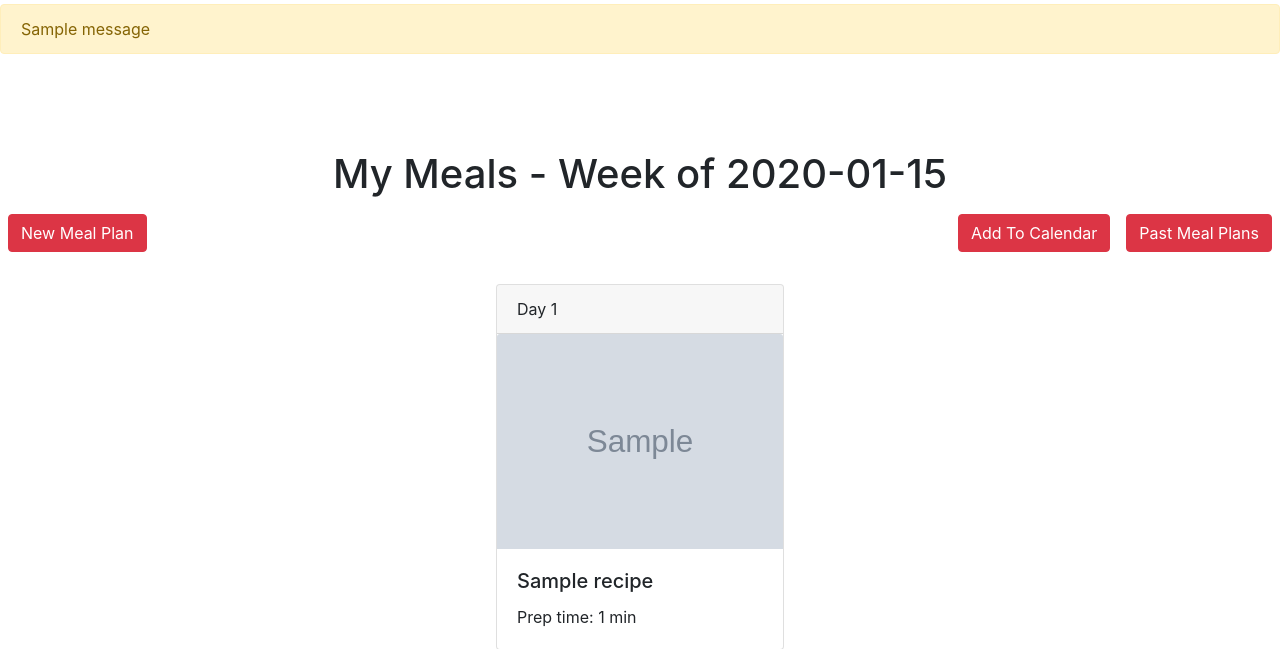
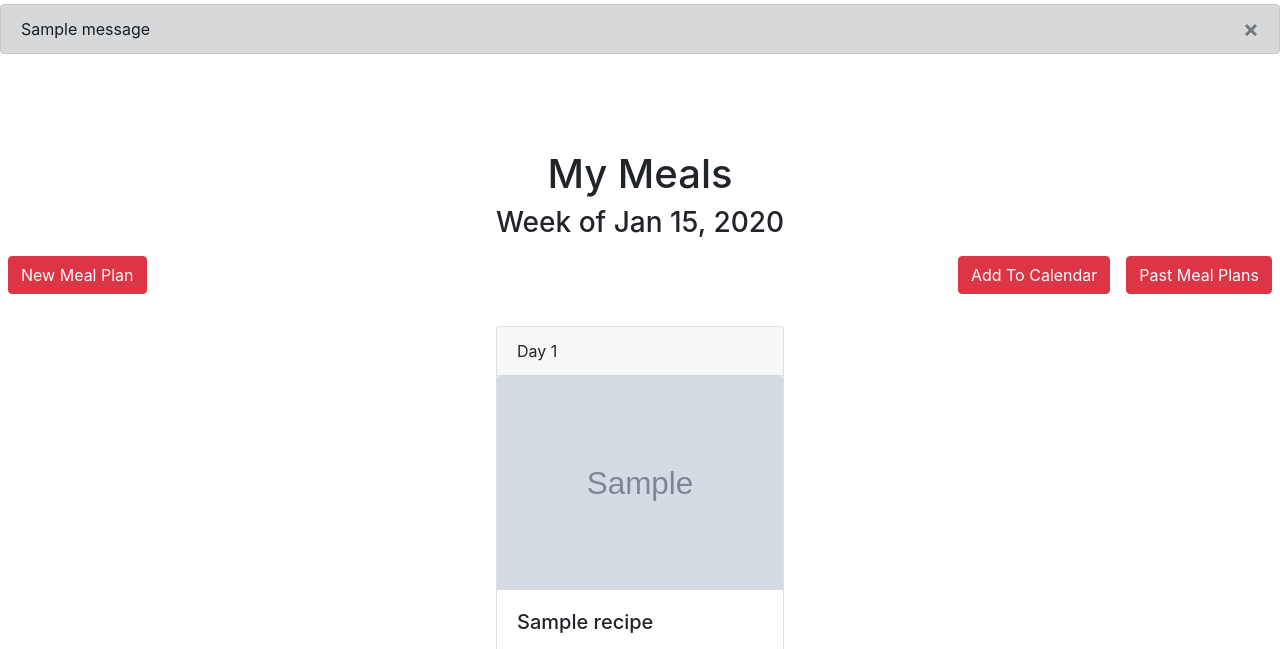
Before and after one commit to njgupta23/MealHub, a Flask app: a page that uses templates/base.html in a window 1280 px wide. Shown: the part 56-705 px from the top of the page. Run offline with Flask 2, Linux system fonts and the light colour scheme; the visitor is signed in with stand-in values (Sample User, id 1); tables that the repository leaves empty hold one stand-in row (values such as "Sample post"); grey boxes marked "Sample" are stand-in pictures; one stand-in notice (Sample message) is shown; some libraries are stand-ins or nearby versions.

Commit message:
added date formatting to my meals page

```diff
--- a/server.py
+++ b/server.py
@@ -446,15 +446,16 @@ def check_for_plans():
 def show_saved_recipes(plan_id):
     """Displays a meal plan."""
 
-    session["plan_id"] = plan_id    # do i need this?
+    session["plan_id"] = plan_id
 
     user = User.query.get(session["user_id"])
     plan = Plan.query.filter_by(plan_id=plan_id).first()
     recipes = plan.recipes
+    start = plan.start.strftime("%b %-d, %Y")
     # all past plans made by current user
     past_plans = Plan.query.filter_by(user_id=user.user_id).all()
 
-    return render_template("my_meals.html", plan=plan, recipes=recipes, fname=user.fname, past_plans=past_plans)
+    return render_template("my_meals.html", start=start, recipes=recipes, fname=user.fname, past_plans=past_plans)
 
 
 @app.route("/fat-data.json")
--- a/templates/base.html
+++ b/templates/base.html
@@ -26,7 +26,10 @@
     <!-- Show flashed messages -->
     {% with messages = get_flashed_messages() %}
         {% for message in messages %}
-            <div class="alert alert-warning">{{ message }}</div>
+            <div class="alert alert-dark alert-dismissible" role="alert">
+              {{ message }}
+              <button type="button" class="close" data-dismiss="alert" aria-label="Close"><span aria-hidden="true">&times;</span></button>
+            </div>
         {% endfor %}
     {% endwith %}
 
--- a/templates/my_meals.html
+++ b/templates/my_meals.html
@@ -19,7 +19,8 @@
   </div>
 </nav>
 
-<h1 class="text-center mt-5 pt-5 mx-auto" style="width: 800px;">My Meals - Week of {{ plan.start }}</h1>
+<h1 class="text-center mt-5 pt-5 mx-auto" style="width: 800px;">My Meals</h1>
+<h3 class="text-center mx-auto" style="width: 800px;">Week of {{ start }}</h3>
 
 <div class="d-flex bd-highlight mb-3">
   <div class="mr-auto p-2 bd-highlight">
@@ -161,7 +162,7 @@
       <div class="collapse" id="pastPlans" aria-labelledby="pastPlansLabel" aria-hidden="true">
         <div class="card card-body">
             {% for plan in past_plans %}
-              <a class="btn btn-sm btn-outline-danger" href="/mymeals-{{ plan.plan_id }}" data-start={{ plan.start }}>Week of {{ plan.start }}</a>
+              <a class="btn btn-sm btn-outline-danger" href="/mymeals-{{ plan.plan_id }}" data-start={{ plan.start }}>Week of {{ plan.start.strftime("%b %-d, %Y") }}</a>
             {% endfor %}
         </div>
       </div>
```
Also changed, not shown: 1 other file.
